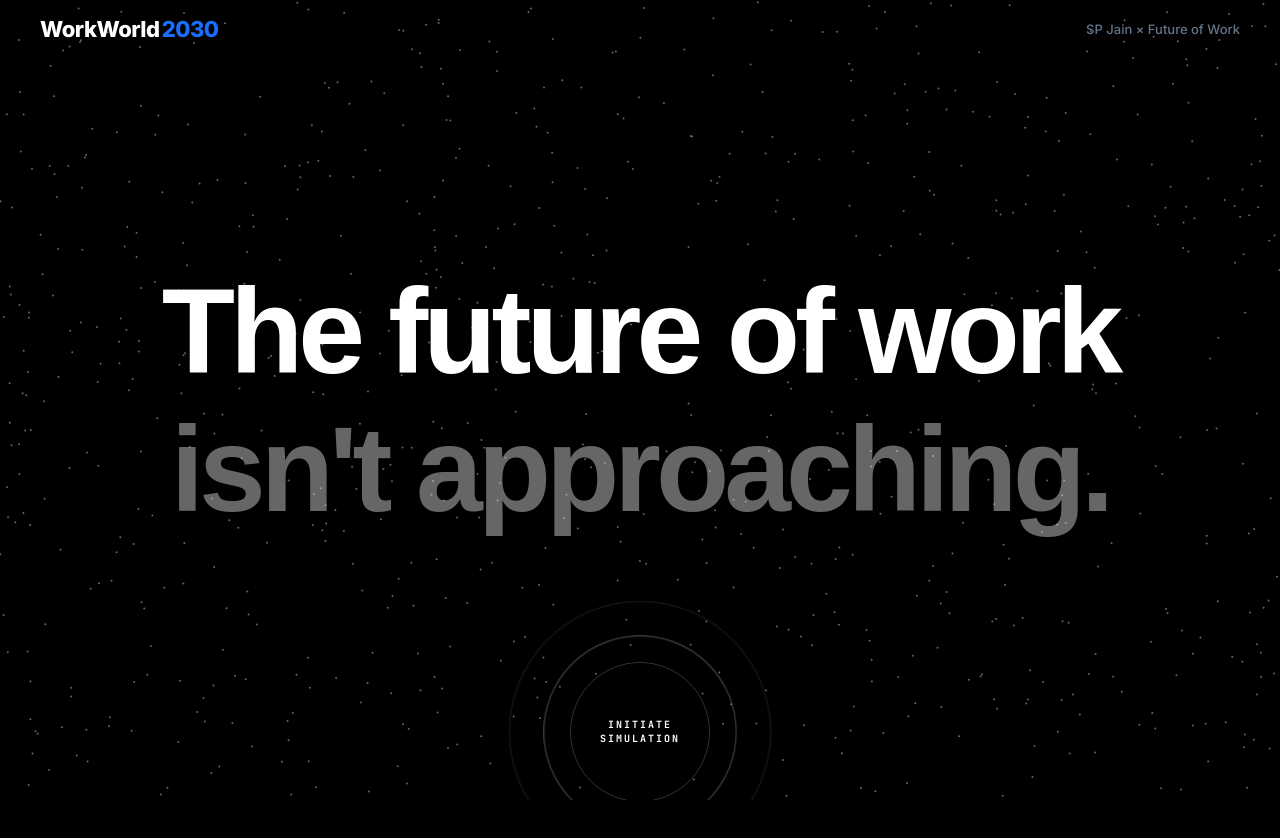
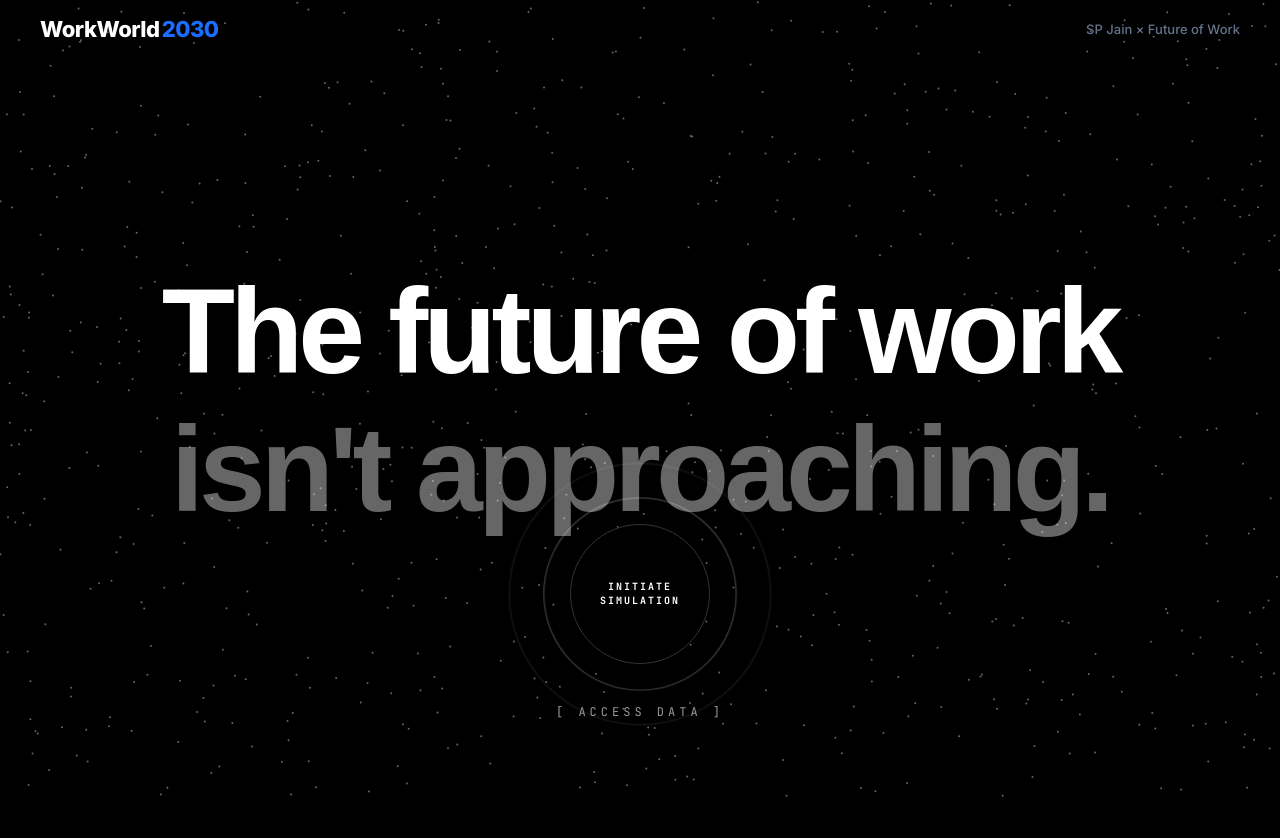
Before and after one commit to Yash-Khetan/future_of_work, a React (Vite) app: page / in a window 1280 px wide. Shown: the top 838 px of the page. Built offline with nearby package versions, Linux system fonts and the light colour scheme.

Commit message:
landing page update

```diff
--- a/src/screens/Landing.jsx
+++ b/src/screens/Landing.jsx
@@ -435,23 +435,31 @@ const TerminalChat = () => {
 
 // --- MAIN LANDING COMPONENT ---
 export default function Landing({ onEnter }) {
-  // Hero section scroll logic (300vh tall)
+  // Hero section — scroll-driven phase switcher (vanilla scroll listener, no Framer Motion)
   const heroRef = useRef(null);
-  const { scrollYProgress: heroProgress } = useScroll({ target: heroRef, offset: ["start start", "end end"] });
+  const [heroPhase, setHeroPhase] = useState(1);
 
-  const heroLine1Blur = useTransform(heroProgress, [0, 0.2], [0, 20]);
-  const heroLine1Opacity = useTransform(heroProgress, [0, 0.2], [1, 0]);
+  useEffect(() => {
+    const handleScroll = () => {
+      if (!heroRef.current) return;
+      const rect = heroRef.current.getBoundingClientRect();
+      const sectionHeight = heroRef.current.offsetHeight;
+      const scrolled = -rect.top; // how far we've scrolled into this section
+      const progress = Math.max(0, Math.min(1, scrolled / (sectionHeight - window.innerHeight)));
 
-  const heroLine2Blur = useTransform(heroProgress, [0.1, 0.3], [0, 20]);
-  const heroLine2Opacity = useTransform(heroProgress, [0.1, 0.3], [1, 0]);
+      if (progress < 0.3) {
+        setHeroPhase(1);
+      } else if (progress < 0.65) {
+        setHeroPhase(2);
+      } else {
+        setHeroPhase(3);
+      }
+    };
 
-  const heroLine3Blur = useTransform(heroProgress, [0.2, 0.5], [20, 0]);
-  const heroLine3Opacity = useTransform(heroProgress, [0.2, 0.5], [0, 1]);
-  const heroLine3Scale = useTransform(heroProgress, [0.2, 0.4, 0.5], [0.9, 1.1, 1]);
-
-  const heroLine4Y = useTransform(heroProgress, [0.6, 0.8], [60, 0]);
-  const heroLine4Opacity = useTransform(heroProgress, [0.6, 0.8], [0, 1]);
-  const heroLine4PathOffset = useTransform(heroProgress, [0.6, 0.8], [1, 0]);
+    window.addEventListener('scroll', handleScroll, { passive: true });
+    handleScroll(); // run once on mount
+    return () => window.removeEventListener('scroll', handleScroll);
+  }, []);
 
   // Section 2 Progress (300vh tall)
   const s2Ref = useRef(null);
@@ -464,9 +472,8 @@ export default function Landing({ onEnter }) {
   useEffect(() => {
     return s2Progress.on('change', (v) => {
       if (v > 0.3) {
-        // Scramble to target
         const diff = 170000000 - 92000000;
-        const progress = Math.min((v - 0.3) * 2.5, 1); // 0 to 1 rapidly
+        const progress = Math.min((v - 0.3) * 2.5, 1);
         setNumValue(Math.floor(92000000 + diff * progress));
         if (progress > 0.8) {
           setNumText('ROLES CREATED');
@@ -489,6 +496,23 @@ export default function Landing({ onEnter }) {
   const s3Ref = useRef(null);
   const { scrollYProgress: s3Progress } = useScroll({ target: s3Ref, offset: ["start start", "end end"] });
 
+  // Shared style for hero text phases
+  const heroTextStyle = (isActive) => ({
+    position: 'absolute',
+    zIndex: isActive ? 2 : 1,
+    textAlign: 'center',
+    width: '100%',
+    padding: '0 20px',
+    display: 'flex',
+    flexDirection: 'column',
+    alignItems: 'center',
+    justifyContent: 'center',
+    opacity: isActive ? 1 : 0,
+    transform: isActive ? 'translateY(0)' : 'translateY(30px)',
+    transition: 'opacity 0.6s ease, transform 0.6s ease',
+    pointerEvents: isActive ? 'auto' : 'none',
+  });
+
   return (
     <>
       <GlobalTypography />
@@ -499,23 +523,19 @@ export default function Landing({ onEnter }) {
         <div style={{ position: 'sticky', top: 0, height: '100vh', overflow: 'hidden', display: 'flex', alignItems: 'center', justifyContent: 'center' }}>
           <ParticleField />
 
-          <div style={{ position: 'relative', zIndex: 1, textAlign: 'center', width: '100%', padding: '0 20px', display: 'flex', flexDirection: 'column', alignItems: 'center' }}>
-            <motion.div style={{ filter: `blur(${heroLine1Blur}px)`, opacity: heroLine1Opacity }} className="font-display">
+          {/* Phase 1: "The future of work isn't approaching." */}
+          <div style={heroTextStyle(heroPhase === 1)} className="font-display">
             <h1 style={{ fontSize: 'clamp(64px, 10vw, 120px)', margin: 0, letterSpacing: '-5px' }}>The future of work</h1>
-            </motion.div>
+            <h1 style={{ fontSize: 'clamp(64px, 10vw, 120px)', margin: 0, letterSpacing: '-5px', color: 'rgba(255,255,255,0.4)' }}>isn't approaching.</h1>
+          </div>
 
-            <motion.div style={{ filter: `blur(${heroLine2Blur}px)`, opacity: heroLine2Opacity }} className="font-display">
-              <h1 style={{ fontSize: 'clamp(64px, 10vw, 120px)', margin: 0, letterSpacing: '-5px', color: 'rgba(255,255,255,0.4)' }}>isn't approaching.</h1>
-            </motion.div>
+          {/* Phase 2: "It's already executing." */}
+          <div style={heroTextStyle(heroPhase === 2)} className="font-display">
+            <h1 style={{ fontSize: 'clamp(64px, 10vw, 120px)', margin: '0', letterSpacing: '-5px', color: '#00FFD1' }}>It's already executing.</h1>
+          </div>
 
-            <div className="hero-bottom-lines">
-              <motion.div style={{ filter: `blur(${heroLine3Blur}px)`, opacity: heroLine3Opacity, scale: heroLine3Scale }} className="font-display">
-                <h1 style={{ fontSize: 'clamp(64px, 10vw, 120px)', margin: '0', letterSpacing: '-5px', color: '#00FFD1' }}>It's already executing.</h1>
-              </motion.div>
-
-              <motion.div className="hero-slash" style={{ opacity: heroLine3Opacity }}>/</motion.div>
-
-              <motion.div style={{ y: heroLine4Y, opacity: heroLine4Opacity }} className="font-display">
+          {/* Phase 3: "It's already here." */}
+          <div style={heroTextStyle(heroPhase === 3)} className="font-display">
             <h1 style={{ fontSize: 'clamp(48px, 9vw, 110px)', margin: '0', letterSpacing: '-5px', color: '#fff' }}>
               It's already{' '}
               <span style={{ position: 'relative', display: 'inline-block' }}>
@@ -524,24 +544,25 @@ export default function Landing({ onEnter }) {
                   viewBox="0 0 100 20"
                   style={{ position: 'absolute', left: -5, right: -10, bottom: -2, width: 'calc(100% + 15px)', height: '20px', overflow: 'visible', zIndex: -1 }}
                 >
-                      <motion.path
+                  <path
                     d="M 5 10 Q 30 18 60 12 T 95 8"
                     fill="none"
                     stroke="#00FFD1"
                     strokeWidth="3"
                     strokeLinecap="round"
                     style={{
-                          pathLength: 1,
-                          pathOffset: heroLine4PathOffset
+                      strokeDasharray: 100,
+                      strokeDashoffset: heroPhase === 3 ? 0 : 100,
+                      transition: 'stroke-dashoffset 0.8s ease 0.3s',
                     }}
                   />
                 </svg>
               </span>
             </h1>
-              </motion.div>
           </div>
 
-            <div style={{ position: 'absolute', bottom: '-40vh', display: 'flex', flexDirection: 'column', alignItems: 'center', gap: 40 }}>
+          {/* CTA Button */}
+          <div style={{ position: 'absolute', bottom: '10vh', display: 'flex', flexDirection: 'column', alignItems: 'center', gap: 40, zIndex: 3 }}>
             <RadarButton onClick={onEnter} />
             <a
               href="#research"
@@ -550,7 +571,6 @@ export default function Landing({ onEnter }) {
             >
               [ ACCESS DATA ]
             </a>
-            </div>
           </div>
         </div>
       </section>
```
Lines whose indentation alone changed are shown as unchanged.
